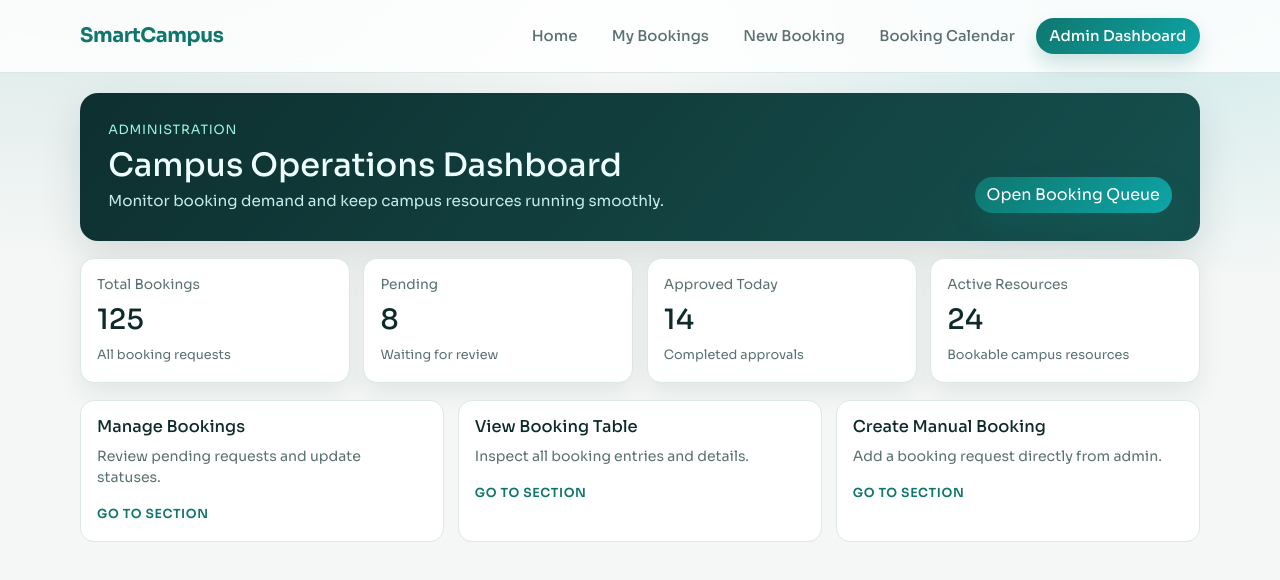
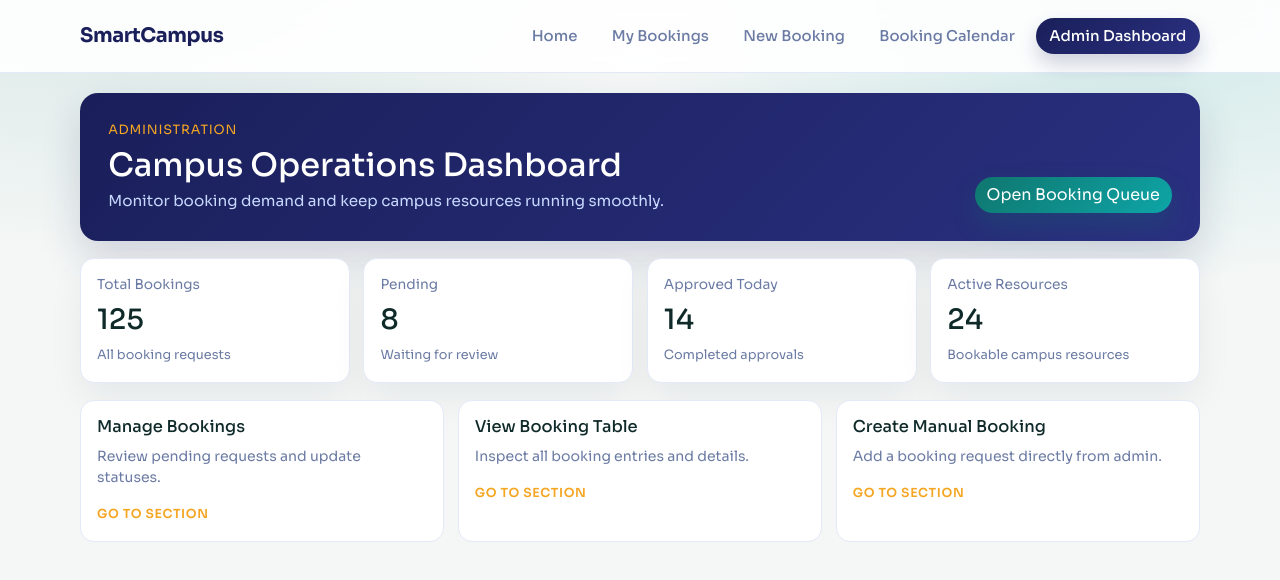
Before and after one commit to SandaniChamoda/SandaniChamoda-it3030-paf-2026-smart-campus-group49, a React (Vite) app in the folder frontend/smartcampus/: page /admin in a window 1280 px wide. Shown: the top 580 px of the page. Built offline with nearby package versions, Linux system fonts and the light colour scheme.

Commit message:
style: update header and admin dashboard styles for consistency and improved aesthetics

```diff
--- a/frontend/smartcampus/src/components/Header/Header.css
+++ b/frontend/smartcampus/src/components/Header/Header.css
@@ -3,8 +3,8 @@
   top: 0;
   z-index: 1200;
   backdrop-filter: blur(10px);
-  background: rgba(255, 255, 255, 0.85);
-  border-bottom: 1px solid var(--sc-border);
+  background: rgba(255, 255, 255, 0.9);
+  border-bottom: 1px solid #e3e9f8;
 }
 
 .header-row {
@@ -19,7 +19,7 @@
   font-size: 1.25rem;
   font-weight: 700;
   letter-spacing: -0.02em;
-  color: var(--sc-primary);
+  color: #1a1f5a;
 }
 
 .header-nav {
@@ -29,7 +29,7 @@
 }
 
 .header-link {
-  color: var(--sc-muted);
+  color: #6b7ba4;
   border-radius: 999px;
   padding: 0.45rem 0.85rem;
   font-size: 0.93rem;
@@ -38,26 +38,22 @@
 }
 
 .header-link:hover {
-  color: var(--sc-text);
-  background: rgba(15, 118, 110, 0.08);
+  color: #1a1f5a;
+  background: rgba(26, 31, 90, 0.08);
 }
 
 .header-link.active {
   color: #ffffff;
-  background: linear-gradient(
-    135deg,
-    var(--sc-primary),
-    var(--sc-primary-soft)
-  );
-  box-shadow: 0 10px 20px rgba(15, 118, 110, 0.2);
+  background: linear-gradient(135deg, #1a1f5a, #2a3080);
+  box-shadow: 0 10px 20px rgba(26, 31, 90, 0.2);
 }
 
 .menu-toggle {
   display: none;
-  border: 1px solid var(--sc-border);
+  border: 1px solid #e3e9f8;
   border-radius: 999px;
   background: #ffffff;
-  color: var(--sc-text);
+  color: #1a1f5a;
   padding: 0.4rem 0.8rem;
   font-size: 0.9rem;
 }
@@ -73,7 +69,7 @@
     left: 0;
     right: 0;
     background: #ffffff;
-    border-bottom: 1px solid var(--sc-border);
+    border-bottom: 1px solid #e3e9f8;
     padding: 0.85rem 4%;
     display: none;
     flex-direction: column;
--- a/frontend/smartcampus/src/pages/Admin/AdminDashboard.css
+++ b/frontend/smartcampus/src/pages/Admin/AdminDashboard.css
@@ -8,11 +8,11 @@
   justify-content: space-between;
   align-items: end;
   gap: 1rem;
-  background: linear-gradient(130deg, #0e2f2f, #15504e);
+  background: linear-gradient(135deg, #1a1f5a, #2a3080);
   border-radius: 18px;
-  color: #edffff;
+  color: #ffffff;
   padding: clamp(1.2rem, 2.2vw, 2rem);
-  box-shadow: var(--sc-shadow-md);
+  box-shadow: 0 18px 40px rgba(26, 31, 90, 0.16);
 }
 
 .admin-head h1 {
@@ -25,12 +25,12 @@
   font-size: 0.8rem;
   text-transform: uppercase;
   letter-spacing: 0.06em;
-  color: #99f6e4;
+  color: #f5a623;
 }
 
 .admin-subtitle {
   margin: 0;
-  color: #c5eceb;
+  color: #c8d9ff;
   max-width: 560px;
   font-size: 0.95rem;
 }
@@ -43,15 +43,15 @@
 
 .admin-stat-card {
   background: #ffffff;
-  border: 1px solid var(--sc-border);
+  border: 1px solid #e3e9f8;
   border-radius: 14px;
   padding: 1rem;
-  box-shadow: var(--sc-shadow-sm);
+  box-shadow: 0 16px 36px rgba(17, 24, 39, 0.06);
 }
 
 .admin-stat-card p {
   margin: 0;
-  color: var(--sc-muted);
+  color: #6b7ba4;
   font-size: 0.86rem;
 }
 
@@ -61,7 +61,7 @@
 }
 
 .admin-stat-card span {
-  color: var(--sc-muted);
+  color: #6b7ba4;
   font-size: 0.8rem;
 }
 
@@ -73,7 +73,7 @@
 
 .admin-link-card {
   background: #ffffff;
-  border: 1px solid var(--sc-border);
+  border: 1px solid #e3e9f8;
   border-radius: 14px;
   padding: 1rem;
   transition: transform 0.2s ease, border-color 0.2s ease;
@@ -81,7 +81,7 @@
 
 .admin-link-card:hover {
   transform: translateY(-3px);
-  border-color: rgba(15, 118, 110, 0.46);
+  border-color: rgba(245, 166, 35, 0.55);
 }
 
 .admin-link-card h3 {
@@ -91,7 +91,7 @@
 
 .admin-link-card p {
   margin: 0.55rem 0 0.8rem;
-  color: var(--sc-muted);
+  color: #6b7ba4;
   font-size: 0.88rem;
 }
 
@@ -99,7 +99,7 @@
   font-size: 0.78rem;
   text-transform: uppercase;
   letter-spacing: 0.05em;
-  color: var(--sc-primary);
+  color: #f5a623;
   font-weight: 600;
 }
 
--- a/frontend/smartcampus/src/pages/Booking/BookingCalendar.css
+++ b/frontend/smartcampus/src/pages/Booking/BookingCalendar.css
@@ -4,8 +4,8 @@
 
 .calendar-layout {
   display: grid;
-  grid-template-columns: minmax(240px, 320px) minmax(0, 1fr);
-  gap: 1.6rem;
+  grid-template-columns: minmax(210px, 280px) minmax(0, 1fr);
+  gap: 1.2rem;
 }
 
 .calendar-side {
@@ -23,18 +23,18 @@
 .side-list {
   display: flex;
   flex-direction: column;
-  gap: 0.9rem;
+  gap: 0.7rem;
 }
 
 .event-card {
   text-align: left;
   border: 1px solid var(--sc-border);
-  border-radius: 16px;
-  padding: 0.85rem 1rem;
+  border-radius: 14px;
+  padding: 0.7rem 0.85rem;
   background: #ffffff;
   display: flex;
   flex-direction: column;
-  gap: 0.3rem;
+  gap: 0.25rem;
   transition: transform 0.2s ease, box-shadow 0.2s ease;
 }
 
@@ -46,14 +46,14 @@
 .event-row {
   display: flex;
   align-items: center;
-  gap: 0.5rem;
+  gap: 0.4rem;
   color: var(--sc-muted);
-  font-size: 0.8rem;
+  font-size: 0.74rem;
 }
 
 .event-dot {
-  width: 8px;
-  height: 8px;
+  width: 6px;
+  height: 6px;
   border-radius: 50%;
   background: #f87171;
 }
@@ -63,30 +63,30 @@
 }
 
 .event-subtitle {
-  font-size: 0.85rem;
+  font-size: 0.78rem;
   color: var(--sc-muted);
 }
 
 .calendar-main {
   background: #ffffff;
   border: 1px solid var(--sc-border);
-  border-radius: 18px;
-  padding: 1rem;
+  border-radius: 16px;
+  padding: 0.85rem;
   box-shadow: var(--sc-shadow-sm);
 }
 
 .calendar-controls {
   display: flex;
   justify-content: flex-end;
-  margin-bottom: 0.75rem;
+  margin-bottom: 0.6rem;
 }
 
 .calendar-pill {
   background: rgba(15, 118, 110, 0.12);
   color: var(--sc-primary);
-  padding: 0.3rem 0.75rem;
+  padding: 0.25rem 0.6rem;
   border-radius: 999px;
-  font-size: 0.8rem;
+  font-size: 0.72rem;
   font-weight: 600;
 }
 
@@ -94,25 +94,25 @@
   display: grid;
   grid-template-columns: repeat(7, minmax(0, 1fr));
   text-align: center;
-  font-size: 0.78rem;
+  font-size: 0.7rem;
   color: var(--sc-muted);
-  margin-bottom: 0.6rem;
+  margin-bottom: 0.5rem;
 }
 
 .calendar-grid {
   display: grid;
   grid-template-columns: repeat(7, minmax(0, 1fr));
-  gap: 0.45rem;
+  gap: 0.35rem;
 }
 
 .calendar-day {
-  min-height: 110px;
+  min-height: 86px;
   border: 1px solid var(--sc-border);
-  border-radius: 12px;
-  padding: 0.5rem;
+  border-radius: 10px;
+  padding: 0.4rem;
   display: flex;
   flex-direction: column;
-  gap: 0.35rem;
+  gap: 0.3rem;
   background: #ffffff;
 }
 
@@ -130,13 +130,13 @@
 
 .calendar-date {
   font-weight: 600;
-  font-size: 0.9rem;
+  font-size: 0.8rem;
 }
 
 .calendar-events {
   display: flex;
   flex-direction: column;
-  gap: 0.35rem;
+  gap: 0.3rem;
 }
 
 .calendar-event {
@@ -144,9 +144,9 @@
   text-align: left;
   background: rgba(248, 113, 113, 0.2);
   color: #7a1a1a;
-  border-radius: 8px;
-  padding: 0.35rem 0.4rem;
-  font-size: 0.7rem;
+  border-radius: 7px;
+  padding: 0.28rem 0.35rem;
+  font-size: 0.62rem;
   line-height: 1.2;
   position: relative;
 }
@@ -162,7 +162,7 @@
 }
 
 .event-more {
-  font-size: 0.7rem;
+  font-size: 0.62rem;
   color: var(--sc-muted);
 }
 
@@ -173,9 +173,9 @@
   transform: translateY(-100%);
   background: #0f172a;
   color: #f8fafc;
-  padding: 0.4rem 0.6rem;
-  border-radius: 8px;
-  font-size: 0.72rem;
+  padding: 0.35rem 0.5rem;
+  border-radius: 7px;
+  font-size: 0.64rem;
   opacity: 0;
   pointer-events: none;
   transition: opacity 0.2s ease;
@@ -201,9 +201,9 @@
 
 .calendar-modal-card {
   background: #ffffff;
-  border-radius: 18px;
-  padding: 1.4rem;
-  width: min(460px, 100%);
+  border-radius: 16px;
+  padding: 1.1rem;
+  width: min(420px, 100%);
   box-shadow: var(--sc-shadow-md);
 }
 
@@ -211,19 +211,19 @@
   display: flex;
   align-items: center;
   justify-content: space-between;
-  margin-bottom: 1rem;
+  margin-bottom: 0.8rem;
 }
 
 .calendar-modal-body {
   display: grid;
-  gap: 0.6rem;
+  gap: 0.5rem;
 }
 
 .detail-row {
   display: flex;
   justify-content: space-between;
-  gap: 1rem;
-  font-size: 0.95rem;
+  gap: 0.8rem;
+  font-size: 0.86rem;
 }
 
 .detail-label {
```
